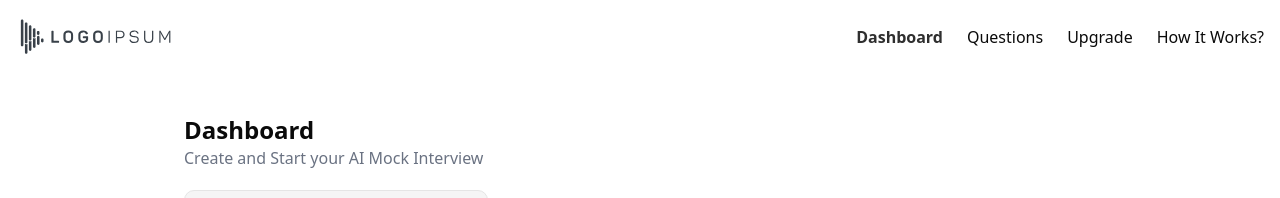
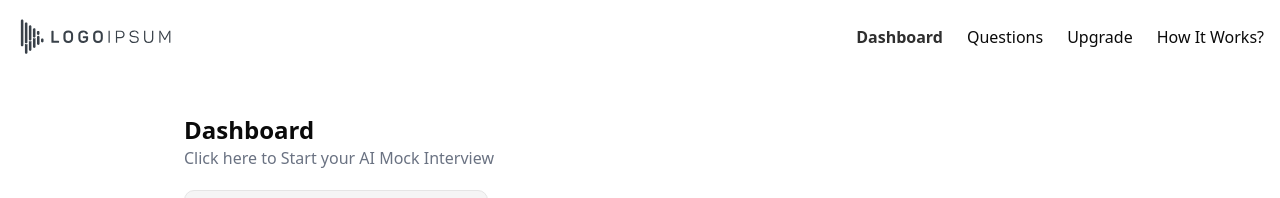
Before and after one commit to ankitabhijeet/AI-interviewer, a Next.js app: page /dashboard in a window 1280 px wide. Shown: the top 198 px of the page. Built offline with nearby package versions, Linux system fonts and the light colour scheme; no server answers.

Commit message:
Update page.jsx

```diff
--- a/app/dashboard/page.jsx
+++ b/app/dashboard/page.jsx
@@ -8,7 +8,7 @@ function Dashboard() {
   return (
     <div className='p-10'>
         <h2 className='font-bold text-2xl'>Dashboard</h2>
-        <h2 className='text-gray-500'>Create and Start your AI Mock Interview</h2>
+        <h2 className='text-gray-500'>Click here to Start your AI Mock Interview</h2>
         <div className='grid grid-cols-1 md:grid-cols-3 my-5'>
           <AddNewInterview/>
           </div>
```
